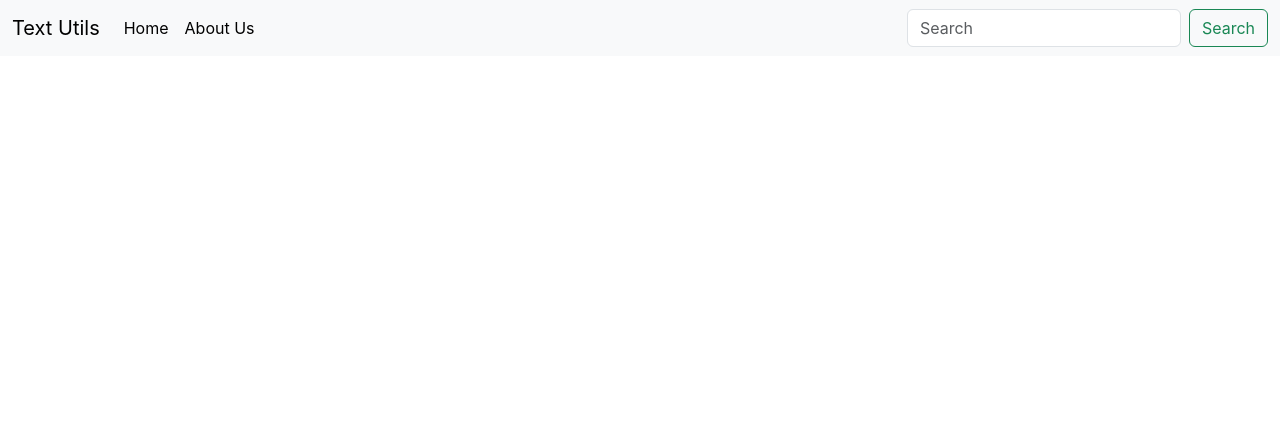
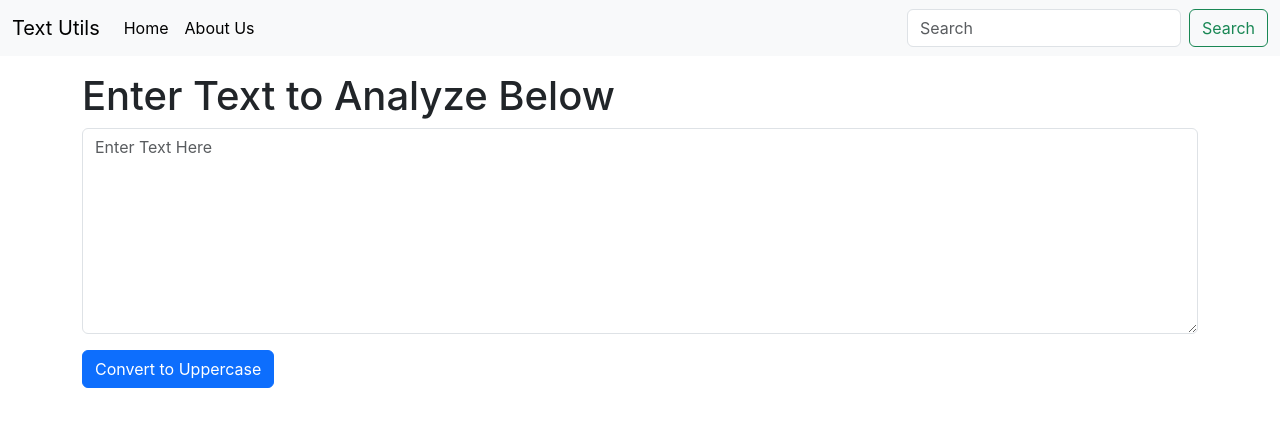
Before and after one commit to See-Its-Manish/TextUtils, a React (Create React App) app: page / in a window 1280 px wide. Shown: the top 426 px of the page. Built offline with nearby package versions, Linux system fonts and the light colour scheme.

Commit message:
Added Functionality for converting Text to UpperCase

```diff
--- a/src/App.js
+++ b/src/App.js
@@ -1,9 +1,14 @@
 import Navbar from "./components/Navbar";
+import TextForm from "./components/TextForm";
 
 function App() {
   return (
     <>
         <Navbar title = "Text Utils" aboutText="About Us"></Navbar>
+        <div className="container my-3" >
+          <TextForm TextForm heading = "Enter Text to Analyze Below"></TextForm>
+        </div>
+
     </>
   );
 }
--- a/src/components/Navbar.js
+++ b/src/components/Navbar.js
@@ -5,17 +5,17 @@
   return (
         <nav className="navbar navbar-expand-lg bg-body-tertiary">
         <div className="container-fluid">
-        <a className="navbar-brand" href="#">{props.title}</a>
+        <a className="navbar-brand" href="#Navbar">{props.title}</a>
         <button className="navbar-toggler" type="button" data-bs-toggle="collapse" data-bs-target="#navbarSupportedContent" aria-controls="navbarSupportedContent" aria-expanded="false" aria-label="Toggle navigation">
             <span className="navbar-toggler-icon"></span>
         </button>
         <div className="collapse navbar-collapse" id="navbarSupportedContent">
             <ul className="navbar-nav me-auto mb-2 mb-lg-0">
             <li className="nav-item">
-                <a className="nav-link active" aria-current="page" href="#">Home</a>
+                <a className="nav-link active" aria-current="page" href="#Home">Home</a>
             </li>
             <li className="nav-item">
-                <a className="nav-link active" aria-current="page" href="#">{props.aboutText}</a>
+                <a className="nav-link active" aria-current="page" href="#About">{props.aboutText}</a>
             </li>
             </ul>
             <form className="d-flex" role="search">
--- /dev/null
+++ b/src/components/TextForm.js
@@ -0,0 +1,30 @@
+import React, {useState} from 'react'
+
+export default function TextForm(props) {
+    const handleUpClick = () => {
+        console.log("UpperCase is Clicked");
+        let newText = text.toUpperCase();
+        setText(newText);
+    }
+    const handleOnChange = (event) => {
+        console.log("On Change");
+        setText(event.target.value)
+    }
+    const [text, setText] = useState("");
+    return (
+
+    <div>
+        <h1>{props.heading}</h1>
+        <div className="mb-3">
+        <textarea
+            className="form-control"
+            value={text} onChange = {handleOnChange}
+            id="myBox"
+            rows="8"
+            placeholder='Enter Text Here'
+        ></textarea>
+        <button className='btn btn-primary my-3' onClick={handleUpClick}>Convert to Uppercase</button>
+        </div>
+    </div>
+    )
+}
```
